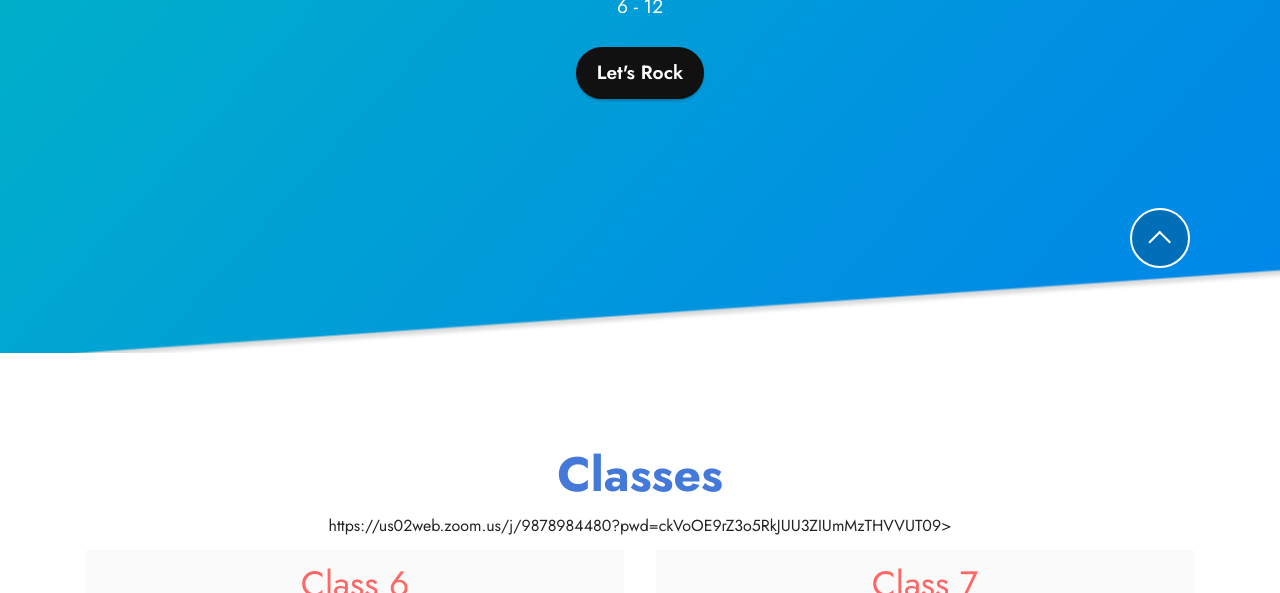
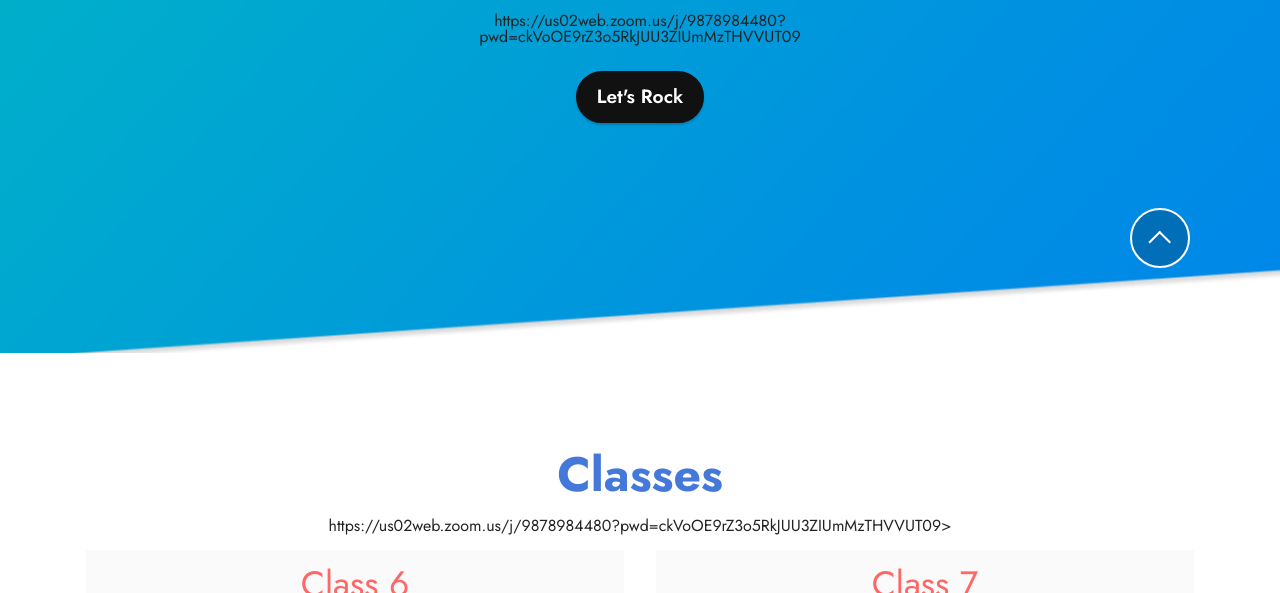
Before and after one commit to nitinpal504/Glittery, a plain HTML site: page index.html in a window 1280 px wide. Shown: the part 507-1100 px from the top of the page. Drawn offline with Linux system fonts and the light colour scheme; files whose address does not match are found by name.

Commit message:
Update index.html

```diff
--- a/index.html
+++ b/index.html
@@ -74,6 +74,7 @@
                 <h2 class="mbr-section-subtitle mbr-fonts-style mbr-white mb-3 display-2">Find Glitter within you!</h2>
                 <p class="mbr-text mbr-white mbr-fonts-style display-7">Get IP ( Information Technology ) and Punjabi solutions for classes 6 - 12
 <br></p>
+              <p>https://us02web.zoom.us/j/9878984480?pwd=ckVoOE9rZ3o5RkJUU3ZIUmMzTHVVUT09</P>
                 <div class="mbr-section-btn mt-3"><a class="btn btn-danger display-7" href="index.html#features8-2b">Let's Rock</a></div>
             </div>
         </div>
```
